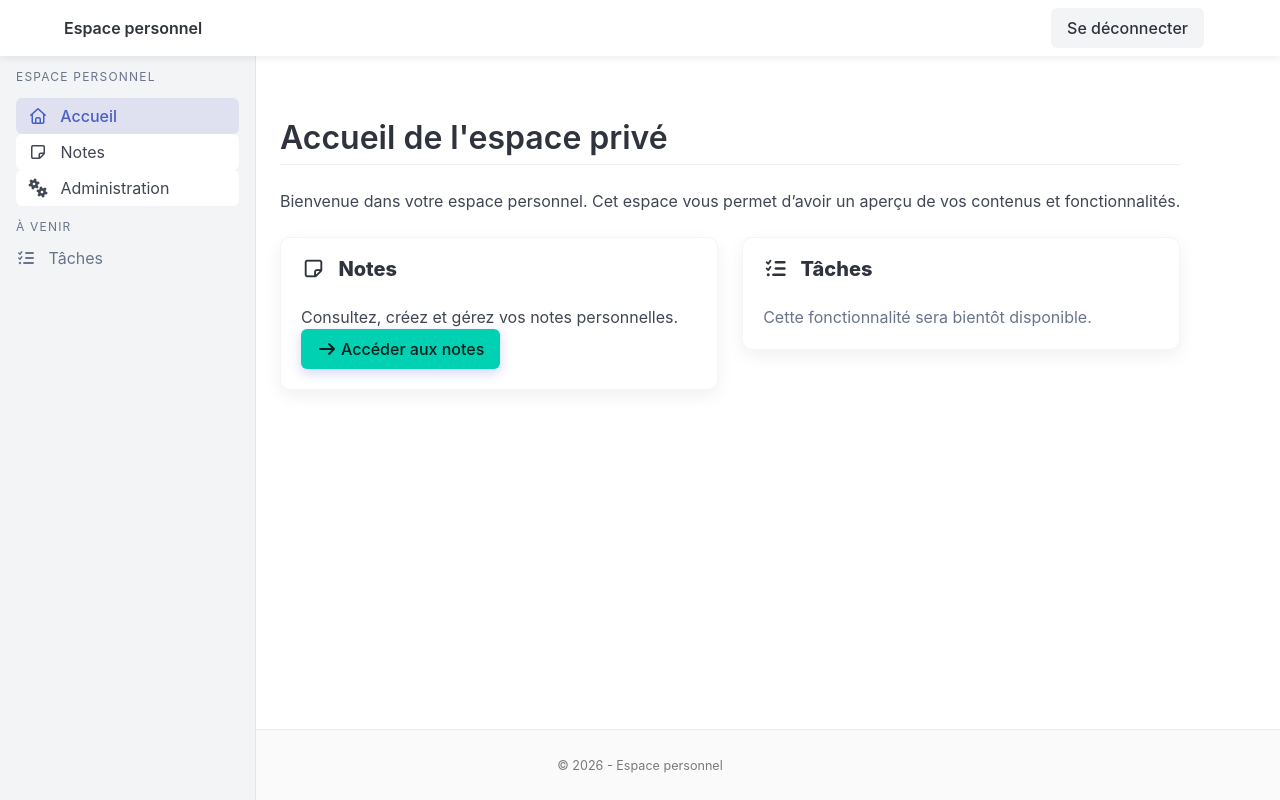
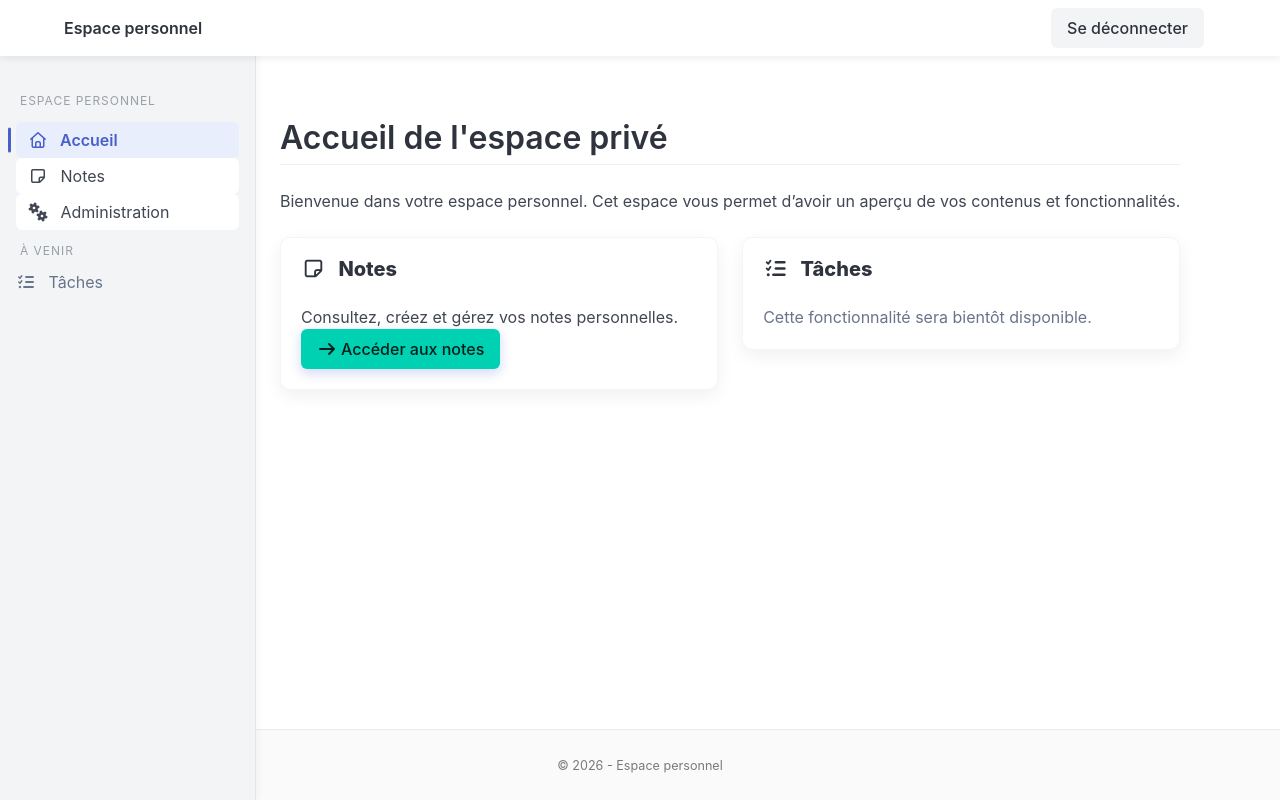
Before and after one commit to Brice-Harper/ADAM, a Django app: page /app/ in a window 1280 px wide. Run offline with Django 5.2, Linux system fonts and the light colour scheme; the visitor is signed in with stand-in values (Sample User, id 1); some libraries are stand-ins or nearby versions.

Commit message:
Sidebar CSS

```diff
--- a/static/css/main.css
+++ b/static/css/main.css
@@ -100,22 +100,60 @@ Notifications - Amélioration visuelle
 Sidebar - Amélioration visuelle
 ============================= */
 
+aside {
+    background-color: #f9fafb;
+    box-shadow: 2px 0 8px rgba(0, 0, 0, 0.04);
+}
+
+.menu-label {
+    margin-top: 1.5rem;
+    margin-bottom: 0.5rem;
+    padding-left: 0.25rem;
+    font-size: 0.75rem;
+    letter-spacing: 0.08em;
+    text-transform: uppercase;
+    color: #9aa0a6
+}
+
 .menu-list a {
     border-radius: 6px;
     padding: 0.5rem 0.75rem;
     display: block;
     transition: background-color 0.15s ease, color 0.15s ease;
+    position: relative;
 }
 
 .menu-list a:hover {
-    background-color: rgba(0, 0, 0, 0.05);
-    text-decoration: none;
+    background-color: #f1f4fb;
+    color: #363636;
+    border-radius: 6px;
 }
 
 .menu-list a.is-active {
-    background-color: rgba(72, 95, 199, 0.12);
+    background-color: #e8eefc;
     color: #485fc7;
-    font-weight: 500;
+    font-weight: 600;
+    border-radius: 6px;
+}
+
+.menu-list a.is-active i {
+    color: #485fc7;
+}
+
+.menu-list a.is-active::before {
+    content: "";
+    position: absolute;
+    left: -0.5rem;
+    top: 50%;
+    transform: translateY(-50%);
+    width: 3px;
+    height: 70%;
+    background-color: #485fc7;
+    border-radius: 2px;
+}
+
+.menu-list a::before {
+    transition: opacity 0.15s ease, transform 0.15s ease;
 }
 
 /* =============================
```
